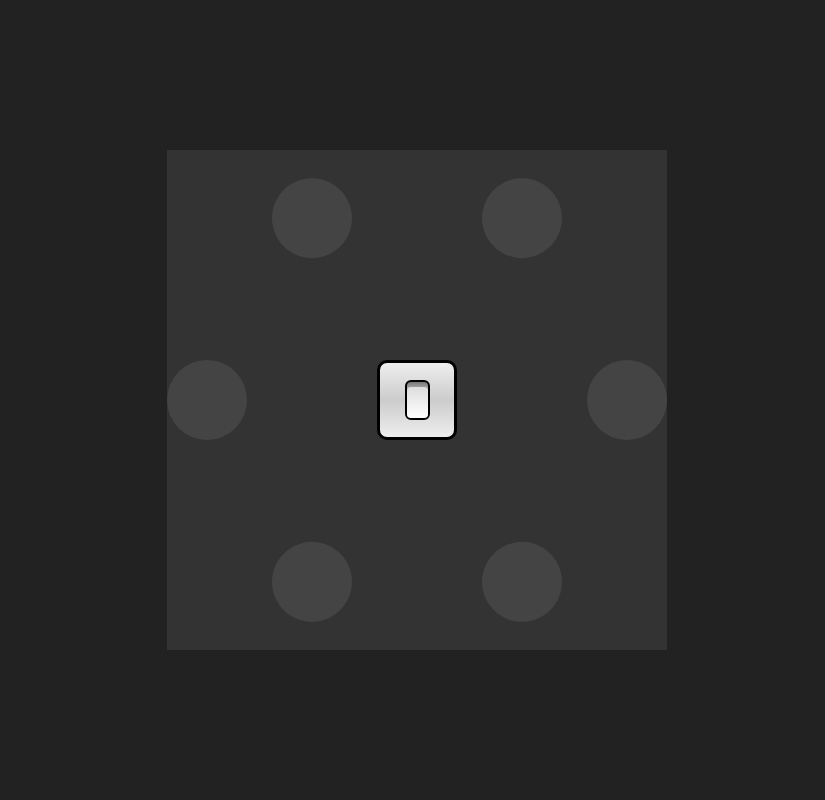
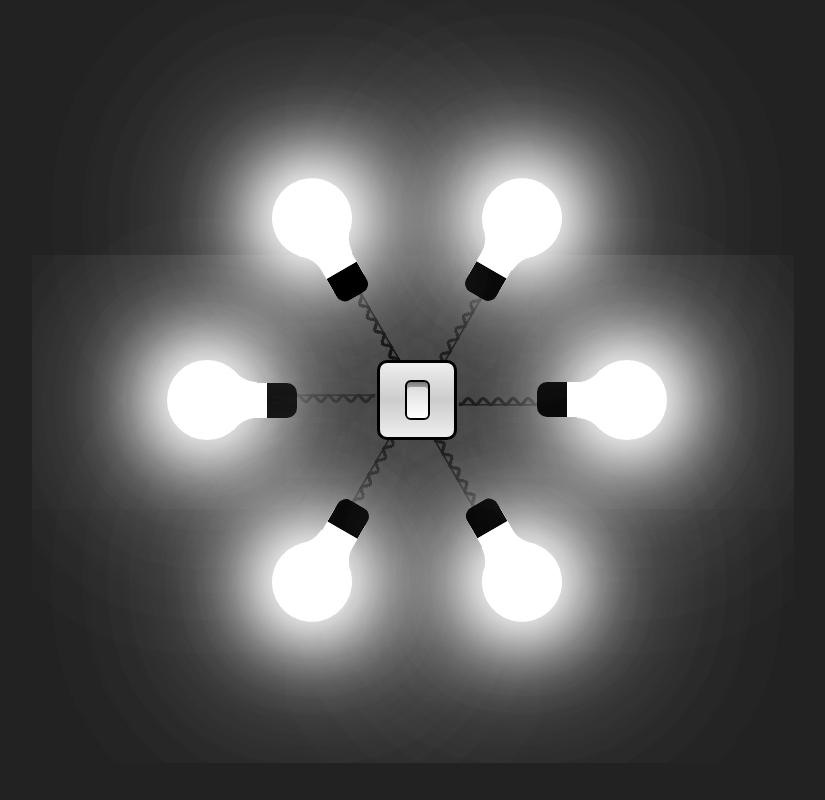
Before and after one commit to CJR85/lightbulbs_switch, a plain HTML site: page index.html in a window 1280 px wide. Both pictures are taken after a click on the element 640 px from the left and 400 px from the top of the page. Shown: the whole page, without its empty margins (223-1048 px from the left). Drawn offline with Linux system fonts and the light colour scheme.

Commit message:
Style bulb class

```diff
--- a/style.css
+++ b/style.css
@@ -12,6 +12,15 @@ body {
   background: #222;
 }
 
+.light {
+  position: relative;
+  width: 500px;
+  height: 500px;
+  display: flex;
+  justify-content: center;
+  align-items: center;
+}
+
 .box {
   position: absolute;
   left: 0;
@@ -21,6 +30,15 @@ body {
   transform: rotate(calc(300deg * var(--i)));
 }
 
+.box::before {
+  content: '_____________';
+  position: absolute;
+  top: 3px;
+  font-size: 2em;
+  text-decoration: underline;
+  text-decoration-style: wavy;
+}
+
 .bulb {
   position: absolute;
   left: 0;
@@ -28,16 +46,75 @@ body {
   height: 100%;
   background: #444;
   border-radius: 50%;
+  transform: rotate(90deg);
 }
 
-.light {
-  position: relative;
-  width: 500px;
-  height: 500px;
-  background: #333;
-  display: flex;
-  justify-content: center;
-  align-items: center;
+.on .bulb {
+  box-shadow: 0 0 50px #fff, 0 0 100px #fff, 0 0 150px #fff, 0 0 200px #fff,
+    0 0 300px #fff, 0 0 350px #fff;
+}
+
+.bulb::before {
+  content: '';
+  position: absolute;
+  top: -50px;
+  left: 22.5px;
+  width: 35px;
+  height: 80px;
+  background: #444;
+  border-top: 30px solid #000;
+  border-radius: 10px;
+  z-index: 10000;
+}
+
+.on .bulb::after {
+  content: '';
+  position: absolute;
+  top: 50%;
+  left: 50%;
+  transform: translate(-50%, -50%);
+  width: 120px;
+  height: 120px;
+  background: #fff;
+  border-radius: 50%;
+  filter: blur(40px);
+}
+
+.on .bulb,
+.on .bulb::before {
+  background: #fff;
+}
+
+.bulb span:nth-child(1) {
+  position: absolute;
+  top: -16px;
+  left: -4px;
+  width: 30px;
+  height: 30px;
+  background: transparent;
+  border-bottom-right-radius: 40px;
+  transform: rotate(342deg);
+  box-shadow: 20px 20px 0 10px #444;
+}
+
+.bulb span:nth-child(2) {
+  position: absolute;
+  top: -16px;
+  right: -4px;
+  width: 30px;
+  height: 30px;
+  background: transparent;
+  border-bottom-left-radius: 40px;
+  transform: rotate(16.5deg);
+  box-shadow: -20px 20px 0 10px #444;
+}
+
+.on .bulb span:nth-child(1) {
+  box-shadow: 20px 20px 0 10px #fff;
+}
+
+.on .bulb span:nth-child(2) {
+  box-shadow: -20px 20px 0 10px #fff;
 }
 
 .switch {
```
